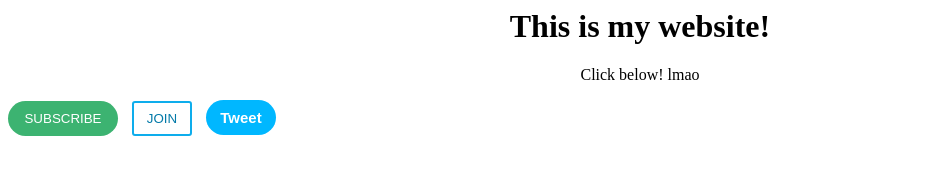
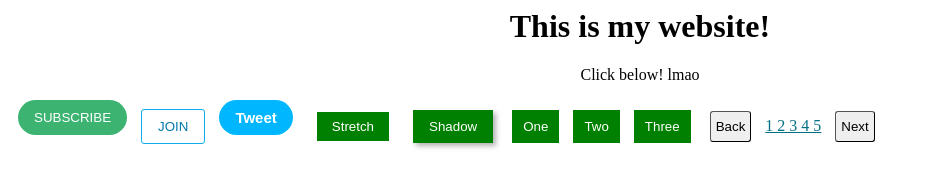
Before and after one commit to WindBreaker1/tutorial-phase, a plain HTML site: page index.html in a window 1280 px wide. Shown: the whole page, without its empty margins (0-930 px from the left). Drawn offline with Linux system fonts and the light colour scheme.

Commit message:
Added more buttons

```diff
--- a/index.html
+++ b/index.html
@@ -1,14 +1,20 @@
+<!--Main learning code. To see what each instruction does, simply hover over them in your IDE of choice.-->
 <style>
+	/*Main learning button styles.*/
 	.subscribe-button {
 		background-color: mediumseagreen;
 		color: white;
 		border: none;
 		border-radius: 25px;
-		height: 35px;
-		width: 110px;
 		cursor: pointer;
 		margin-right: 10px;
+		margin-left: 10px;
+		padding-top: 10px;
+		padding-bottom: 10px;
+		padding-left: 16px;
+		padding-right: 16px;
 		transition: opacity 0.15s;
+		vertical-align: top;
 	}
 
 	.subscribe-button:hover{
@@ -25,10 +31,13 @@
 		border-color: rgb(14, 173, 236);
 		border-style: solid;
 		border-radius: 3px;
-		height: 35px;
-		width: 60px;
+		border-width: 1px;
+		padding-top: 9px;
+		padding-bottom: 9px;
+		padding-left: 16px;
+		padding-right: 16px;
+		margin-right: 10px;
 		cursor: pointer;
-		margin-right: 10px;
 		transition: background-color 1s, color 1s;
 	}
 
@@ -44,21 +53,112 @@
 		font-size: 15px;
 		border: none;
 		border-radius: 50px;
-		height: 35px;
-		width: 70px;
+		padding-top: 9px;
+		padding-bottom: 9px;
+		padding-left: 16px;
+		padding-right: 16px;
+		margin-right: 10px;
 		cursor:pointer;
 		transition: box-shadow 0.15s;
+		vertical-align: top;
 	}
 
 	.tweet-button:hover {
 		box-shadow: 0px 5px 10px rgba(0, 0, 0, 0.15);
 	}
 
+	/*Main text styles.*/
 	h1 {text-align: center;}
 	p {text-align: center;}
+	a {color: rgb(0,113,133);}
+
+	/*Exercise button styles.*/
+	.back-and-next {
+		border-width: 1.2px;
+		border-radius: 3px;
+		padding-top: 7px;
+		padding-bottom: 7px;
+		padding-left: 5px;
+		padding-right: 5px;
+		margin-left: 10px;
+		margin-right: 10px;
+		margin-top: 10px;
+		margin-bottom: 10px;
+	}
+
+	.stretch-button {
+		background-color: green;
+		color: white;
+		border: none;
+		padding-top: 7px;
+		padding-bottom: 7px;
+		padding-left: 15px;
+		padding-right: 15px;
+		cursor:pointer;
+		margin-right: 10px;
+		margin-left: 10px;
+		transition: all 1s;
+	}
+
+	.stretch-button:hover {
+		padding-top: 18px;
+		padding-bottom: 18px;
+		padding-left: 36px;
+		padding-right: 36px;
+	}
+
+	.shadow-button {
+		background-color: green;
+		color: white;
+		border: none;
+		padding-top: 9px;
+		padding-bottom: 9px;
+		padding-left: 16px;
+		padding-right: 16px;
+		margin-top: 10px;
+		margin-bottom: 10px;
+		margin-right: 10px;
+		margin-left: 10px;
+		cursor: pointer;
+		box-shadow: 3px 3px 5px rgba(0, 0, 0, 0.3);
+	}
+
+	.shadow-button:active {
+		margin-top: 3px;
+		margin-left: 3px;
+		box-shadow: none;
+	}
+
+	.margin-padding-button {
+		background-color: green;
+		color: white;
+		border: none;
+		cursor: pointer;
+		padding-top: 9px;
+		padding-bottom: 9px;
+		padding-left: 11px;
+		padding-right: 11px;
+		margin-top: 10px;
+		margin-bottom: 10px;
+		margin-right: 5px;
+		margin-left: 5px;
+		transition: all 0.5s;
+	}
+
+	.margin-padding-button:hover {
+		padding-top: 9px;
+		padding-bottom: 9px;
+		padding-left: 22px;
+		padding-right: 22px;
+		margin-top: 10px;
+		margin-bottom: 10px;
+		margin-right: 20px;
+		margin-left: 20px;
+	}
 
 </style>
 
+<!--Website skeleton-->
 <h1>This is my website!</h1>
 
 <p>Click below! lmao</p>
@@ -68,3 +168,21 @@
 <button class="join-button">JOIN</button>
 
 <button class="tweet-button">Tweet</button>
+
+<!--Exercise Buttons-->
+
+<button class="stretch-button">Stretch</button>
+
+<button class="shadow-button">Shadow</button>
+
+<button class="margin-padding-button">One</button>
+
+<button class="margin-padding-button">Two</button>
+
+<button class="margin-padding-button">Three</button>
+
+<button class="back-and-next">Back</button>
+
+<a href="https://www.amazon.com/">1 2 3 4 5</a>
+
+<button class="back-and-next">Next</button>
```
